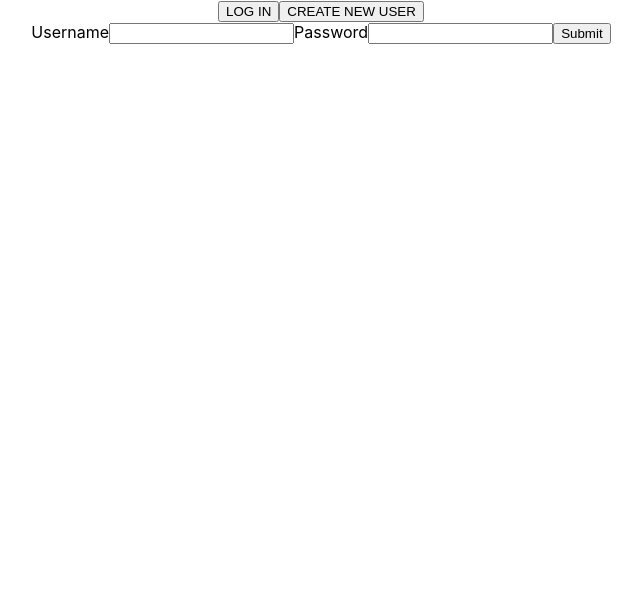
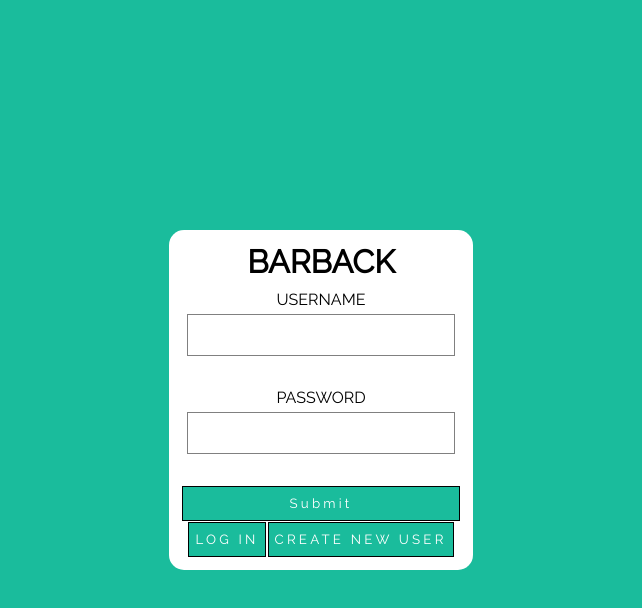
Before and after one commit to Jerkbert/barback-frontend, a React (Create React App) app: page / in a window 1280 px wide. Both pictures are taken after a click on the button "LOG IN". Shown: the top 608 px of the page, without its empty margins (319-961 px from the left). Built offline with nearby package versions, Linux system fonts and the light colour scheme.

Commit message:
filter works

```diff
--- a/src/App.js
+++ b/src/App.js
@@ -8,7 +8,16 @@ function App() {
 
   const [user, setUser] = React.useState(null)
 
+  const getToken = () => {
+    localStorage.getItem('token')
+  }
+
+  const loggedIn = () => {
+    getToken()
+  }
+
   const login = (user) => {
+
     fetch('http://localhost:3000/api/v1/login', {
       method: 'POST',
       headers: {
--- /dev/null
+++ b/src/Login.css
@@ -0,0 +1,67 @@
+@import url('https://fonts.googleapis.com/css?family=Raleway');
+
+.center{
+    font-family: 'Raleway', sans-serif;
+    background-color: #1abc9c;
+    position: absolute;
+    height: 100%;
+    width: 100%;
+    display: flex;
+    justify-content: center;
+    align-items: center;
+}
+
+.card{
+    background-color: #fff;
+    border-radius: 15px;
+    padding: 0.8rem;
+}
+
+.card > form{
+    display: flex;
+    flex-direction: column;
+}
+
+.card h1{
+    text-align: center;
+    margin-top: 0;
+    margin-bottom: 10px;
+}
+
+.form-item{
+    font-family: 'Raleway', sans-serif;
+    padding: 5px;
+    margin-bottom: 2rem;
+    height: 30px;
+    width: 16rem;
+    border: 1px solid grey;
+}
+
+.form-submit{
+    font-family: 'Raleway', sans-serif;
+    height: 35px;
+    color: #fff;
+    background-color: #1abc9c;
+    border: 1px solid black;
+    letter-spacing: 0.2rem;
+    transition: 0.3s opacity ease;
+    cursor: pointer;
+}
+.form-submit:hover{
+   opacity: 0.6;
+}
+
+.login-submit{
+    font-family: 'Raleway', sans-serif;
+    height: 35px;
+    color: #fff;
+    background-color: #1abc9c;
+    border: 1px solid black;
+    margin: 1px;
+    letter-spacing: 0.2rem;
+    transition: 0.3s opacity ease;
+    cursor: pointer;
+}
+.login-submit:hover{
+   opacity: 0.6;
+}
--- a/src/Login.js
+++ b/src/Login.js
@@ -1,4 +1,5 @@
 import React, { Component } from 'react'
+import './Login.css'
 
 export default class Login extends Component {
     state={
@@ -50,29 +51,33 @@ export default class Login extends Component {
 
     render() {
         return this.props.user ? null : (
-            <div>
-                <button onClick={this.handleLogInClick}>LOG IN</button>
-                <button onClick={this.handleNewUserClick}>CREATE NEW USER</button>
+            <div className="center">
+                <div className="card">
+                <h1 className="header">BARBACK</h1>
+
                     {this.state.login ?
                     <form onSubmit={this.handleLogInSubmit}>
-                    <label>Username</label>
-                    <input type='text' name='username' value={this.state.username} onChange={this.handleChange}/>
-                    <label>Password</label>
-                    <input type='password' name='password' value={this.state.password} onChange={this.handleChange}/>
-                    <input type="submit"/>
+                        <label>USERNAME</label>
+                        <input className="form-item" type='text' name='username' value={this.state.username} onChange={this.handleChange}/>
+                        <label>PASSWORD</label>
+                        <input className="form-item" type='password' name='password' value={this.state.password} onChange={this.handleChange}/>
+                        <input className="form-submit" type="submit" value="Submit" />
                     </form> : null }
                     {this.state.createNew ?
 
-                <form onSubmit={this.handleNewUserSubmit}>
+                    <form  onSubmit={this.handleNewUserSubmit}>
                         <label>Username</label>
-                    <input type='text' name='username' value={this.state.username} onChange={this.handleChange}/>
+                        <input className="form-item" type='text' name='username' value={this.state.username} onChange={this.handleChange}/>
                         <label>Password</label>
-                    <input type='password' name='password' value={this.state.password} onChange={this.handleChange}/>
+                        <input className="form-item" type='password' name='password' value={this.state.password} onChange={this.handleChange}/>
                         <label>Re-enter Password</label>
-                    <input type='password' name='passCheck' value={this.state.passCheck} onChange={this.handleChange}/>
+                        <input className="form-item" type='password' name='passCheck' value={this.state.passCheck} onChange={this.handleChange}/>
                         {this.state.password !== this.state.passCheck ? <span>Passwords don't match!</span> : null}
-                    <input type="submit" />
+                        <input className="form-submit" type="submit" value="Submit" />
                     </form> : null }
+                    <button className="login-submit" onClick={this.handleLogInClick}>LOG IN</button>
+                    <button className="login-submit" onClick={this.handleNewUserClick}>CREATE NEW USER</button>
+                </div>
             </div>
         )
     }
--- a/src/components/ProductCard.js
+++ b/src/components/ProductCard.js
@@ -1,18 +1,19 @@
 import React from 'react'
 
 export default function ProductCard(props) {
-    const { product, editProduct, deleteProduct } = props
+    const { product, editProduct, cardAction } = props
 
     return (
-        <span>
+        <div>
 
-                <h2>{product.name}
-                {/* <h2>{product.size} </h2>
-                <h2>${product.price} </h2>
-                <h2>{product.product_type}</h2> */}
+                <span className="product-name"> {product.name} </span>
+                <span className="product-cost"> | cost: ${product.price} </span>
+                <span className="product-cat"> | category: {product.product_type} </span>
+                <span className="product-size"> | size: {product.size} </span>
+
                 <button onClick={editProduct}>Edit</button>
-                <button onClick={deleteProduct}>Delete</button></h2>
+                <button onClick={()=> cardAction(product.id)}>Delete</button>
 
-        </span>
+        </div>
     )
 }
--- a/src/components/ProductFilter.js
+++ b/src/components/ProductFilter.js
@@ -7,13 +7,14 @@ export default function ProductFilter(props) {
                 <h1>Filter by Product Type:</h1>
                 <select onChange={(event)=> props.filter(event.target.value)}>
                     <option value="All">All</option>
-                    <option value="agave">Agave</option>
-                    <option value="gin">Gin</option>
-                    <option value="whiskey">Whiskey</option>
-                    <option value="vodka">Vodka</option>
-                    <option value="rum">Rum</option>
-                    <option value="liqueur">Liqueur</option>
-                    <option value="non_alc">Non-alcoholic</option>
+                    <option value="Agave">Agave</option>
+                    <option value="Gin">Gin</option>
+                    <option value="Whiskey">Whiskey</option>
+                    <option value="Vodka">Vodka</option>
+                    <option value="Rum">Rum</option>
+                    <option value="Liqueur">Liqueur</option>
+                    <option value="Non Alcoholic">Non Alcoholic</option>
+                    <option value="Bitter">Bitter</option>
                 </select>
             </label>
         </div>
--- /dev/null
+++ b/src/containers/Containers.css
@@ -0,0 +1,74 @@
+@import url('https://fonts.googleapis.com/css?family=Raleway');
+
+.product-container{
+    font-family: 'Raleway', sans-serif;
+    background-color: #1abc9c;
+    position: absolute;
+    height: 100%;
+    width: 100%;
+    display: flex;
+    justify-content: center;
+    align-items: center;
+}
+
+.collection-container{
+    border: 2px solid black;
+    margin: 10px;
+   padding: 5px
+}
+
+.card{
+    background-color: #fff;
+    border-radius: 15px;
+    padding: 0.8rem;
+}
+
+.card > form{
+    display: flex;
+    flex-direction: column;
+}
+
+.card h1{
+    text-align: center;
+    margin-top: 0;
+    margin-bottom: 10px;
+}
+
+.form-item{
+    font-family: 'Raleway', sans-serif;
+    padding: 5px;
+    margin: 5px;
+    padding: 5px;
+    height: 30px;
+    width: 16rem;
+    border: 1px solid grey;
+}
+
+.form-submit{
+    font-family: 'Raleway', sans-serif;
+    height: 35px;
+    color: #fff;
+    background-color: #1abc9c;
+    border: 1px solid black;
+    letter-spacing: 0.2rem;
+    transition: 0.3s opacity ease;
+    cursor: pointer;
+}
+.form-submit:hover{
+   opacity: 0.6;
+}
+
+.login-submit{
+    font-family: 'Raleway', sans-serif;
+    height: 35px;
+    color: #fff;
+    background-color: #1abc9c;
+    border: 1px solid black;
+    margin: 1px;
+    letter-spacing: 0.2rem;
+    transition: 0.3s opacity ease;
+    cursor: pointer;
+}
+.login-submit:hover{
+   opacity: 0.6;
+}
--- /dev/null
+++ b/src/containers/NavBar.js
@@ -0,0 +1,10 @@
+import React from 'react'
+import ProductFilter from '../components/ProductFilter'
+
+export default function NavBar(props) {
+    return (
+        <div>
+            <ProductFilter filter={props.filter}/>
+        </div>
+    )
+}
--- a/src/containers/ProductCollection.js
+++ b/src/containers/ProductCollection.js
@@ -1,12 +1,13 @@
 import React from 'react'
 import ProductCard from '../components/ProductCard'
+import './Containers.css'
 
 export default function ProductCollection(props) {
     const productCards = props.products.map( product => (
-        <ProductCard product={product} key={product.id} />
+        <ProductCard cardAction={props.cardAction} product={product} key={product.id} id={product.id}/>
     ))
     return (
-        <div>
+        <div className="collection-container">
             {productCards}
         </div>
     )
--- a/src/containers/ProductMain.js
+++ b/src/containers/ProductMain.js
@@ -3,6 +3,7 @@ import React, { Component } from 'react'
 import ProductCollection from './ProductCollection'
 // import ProductShelf from './ProductShelf'
 import ProductForm from './ProductForm'
+import NavBar from './NavBar'
 
 
 export default class ProductMain extends Component {
@@ -11,7 +12,8 @@ export default class ProductMain extends Component {
         displayProducts: [],
         savedProducts:[],
         currentProduct: {},
-        showProduct: false
+        showProduct: false,
+        showAddForm: false
     }
 
     componentDidMount(){
@@ -41,16 +43,54 @@ export default class ProductMain extends Component {
         })
         .then(result => console.log(result.json()))
         .then(this.setState({
-            displayProducts: [...this.state.allProducts, product]
+            displayProducts: [...this.state.displayProducts, product]
         }))
+    }
+
+    deleteProduct = (id) => {
+        console.log(id)
+        const token = localStorage.getItem('token')
+        fetch(`http://localhost:3000/api/v1/products/${id}`, {
+            method: 'DELETE',
+            headers: {
+                'Content-Type':'application/json',
+                'Authorization': `Bearer ${token}`
+            }
+        })
+        const {displayProducts} = this.state
+        const newProducts = displayProducts.filter(product => product.id !== id)
+        this.setState({
+            displayProducts: newProducts,
+            allProducts: newProducts
+        })
+    }
+
+    handleAddProductClick = () => {
+        this.setState({
+            showAddForm: true
+        })
+    }
+
+    filterByType = (product_type) => {
+        if(product_type !== 'All'){
+            this.setState({
+                displayProducts: this.state.allProducts.filter( prod => prod.product_type === product_type)
+            })
+        }else{
+            this.setState({
+                displayProducts: this.state.allProducts
+            })
+        }
     }
 
 
     render() {
         return (
             <div>
-                <ProductForm addProduct={this.addProduct}/>
-                <ProductCollection products={this.state.displayProducts} />
+                <NavBar filter={this.filterByType}/>
+                {this.state.showAddForm ? null : <button onClick={this.handleAddProductClick}>Add New Products</button>}
+                {this.state.showAddForm ? <ProductForm addProduct={this.addProduct}/> : null}
+                <ProductCollection cardAction={this.deleteProduct} products={this.state.displayProducts} />
                 <button onClick={()=> this.props.logout()}> log out </button>
             </div>
         )
```
Also changed, not shown: src/containers/ProductForm.js (+41 -13 lines). Lines whose indentation alone changed are shown as unchanged.
